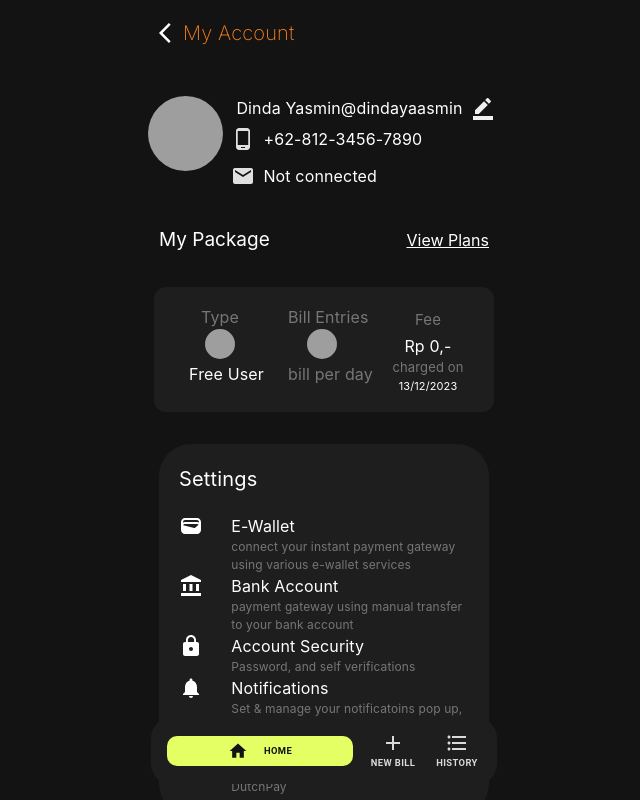
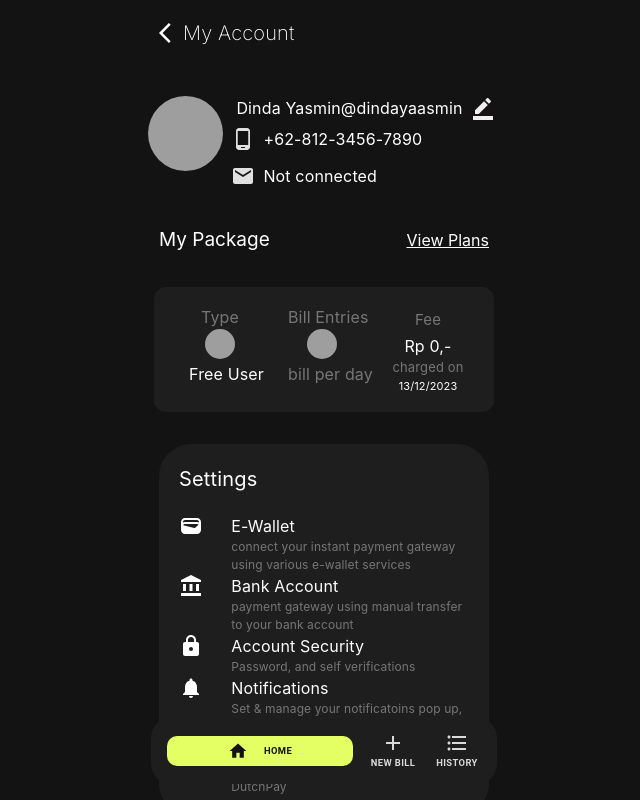
Before and after one commit to DutchPay-Bill/DutchPay-client, a React (Vite) app: page /myaccount in a window 1280 px wide. Shown: the whole page, without its empty margins (316-956 px from the left). Built offline with nearby package versions, Linux system fonts and the light colour scheme; grey boxes are pictures that could not be loaded; a web font is replaced by a local one.

Commit message:
color header

```diff
--- a/src/components/Header/index.tsx
+++ b/src/components/Header/index.tsx
@@ -10,7 +10,7 @@ const Header: React.FC = () => {
       <Box component="nav" className={styles.toolbar}>
         <RouterLink to="/dashboard" className={styles.backbutton}><ArrowBackIosIcon/> </RouterLink>
       </Box>
-      <Typography variant="h6" className={styles.title}>
+      <Typography variant="h6" className={styles.title} color='white'>
           My Account
       </Typography>
     </Box>
```
